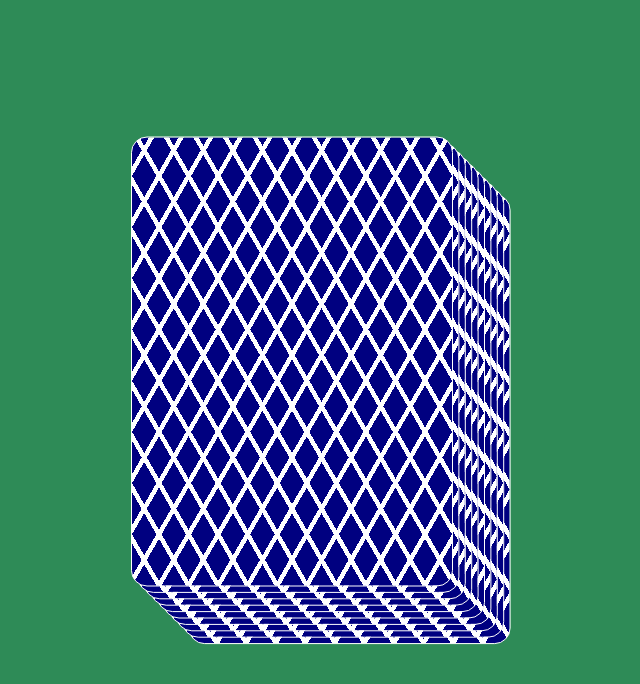
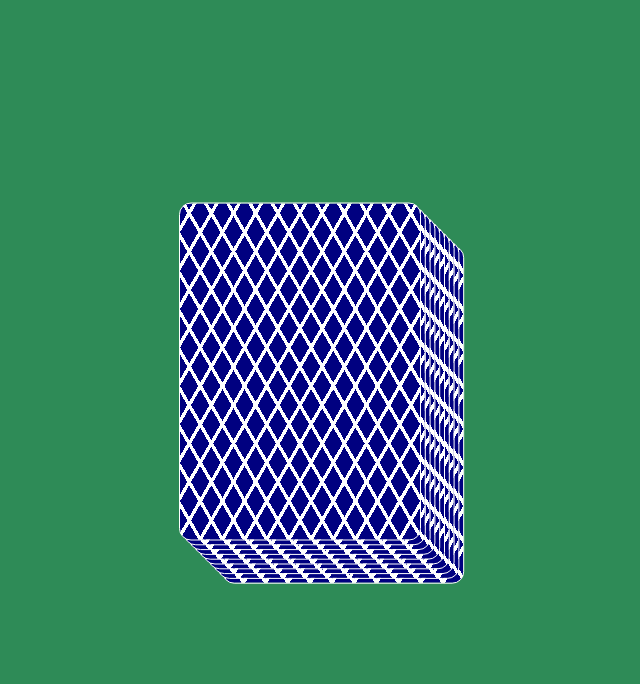
Before and after one commit to kangasta/pakka-old, a React (Create React App) app: page / in a window 1280 px wide. Shown: the top 684 px of the page, without its empty margins (317-957 px from the left). Built offline with nearby package versions, Linux system fonts and the light colour scheme.

Commit message:
Tune scaling and disable text selection in card.

```diff
--- a/src/App.css
+++ b/src/App.css
@@ -6,7 +6,7 @@
 	right: 0;
 	top: 0;
 	background: seagreen;
-	font-size: 400%;
+	font-size: 300%;
 }
 
 .app-center-container {
--- a/src/Card.css
+++ b/src/Card.css
@@ -15,6 +15,7 @@
 	border-radius: 0.25em;
 	display: inline-block;
 	position: relative;
+	user-select: none;
 }
 
 .card.card-visible {
```
